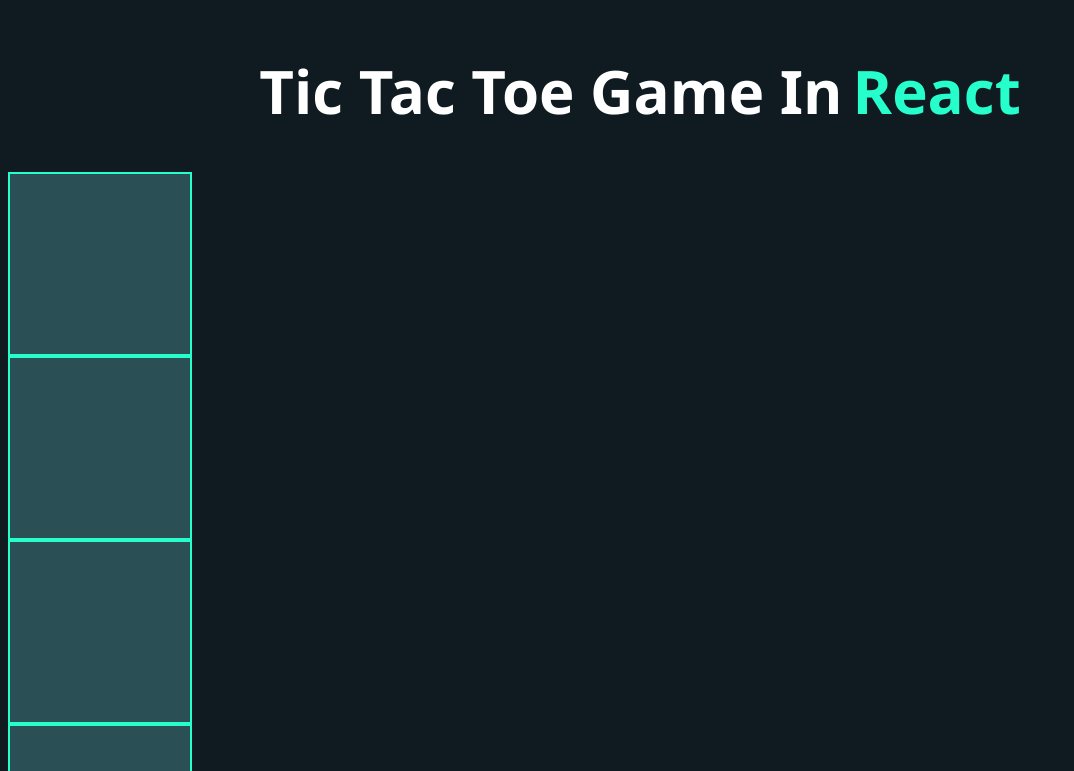
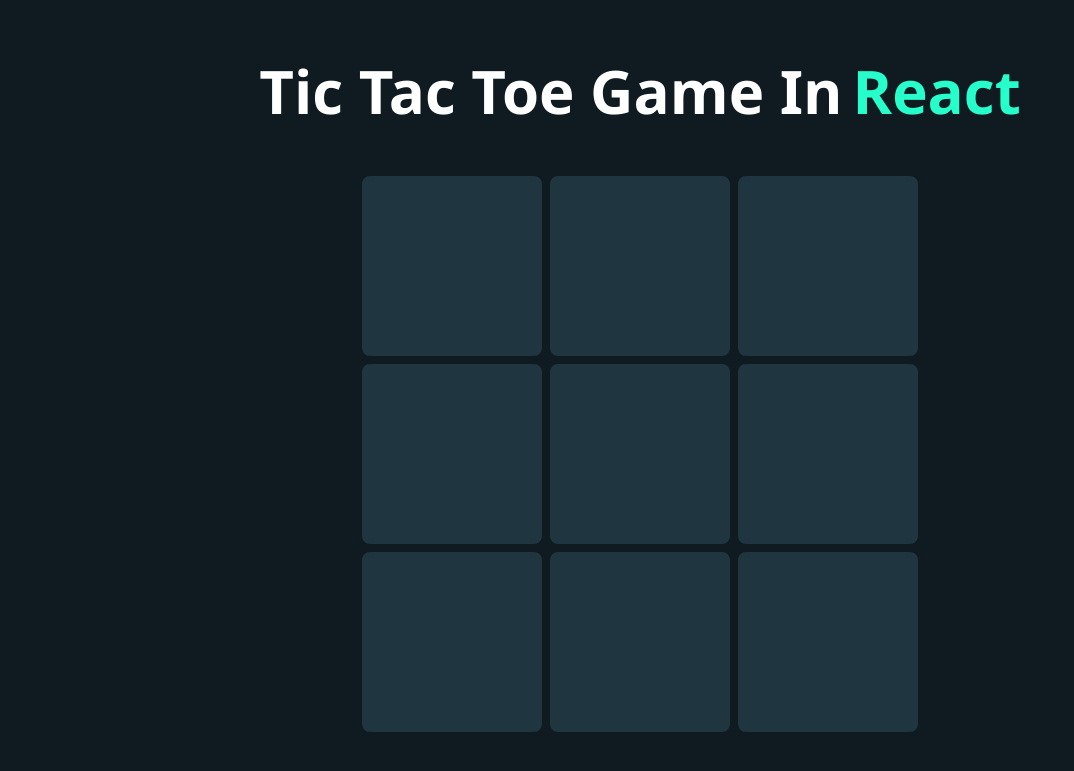
Before and after one commit to SoftEngX/tic-tac-toe, a React app: page / in a window 1280 px wide. Shown: the top 771 px of the page, without its empty margins (0-1074 px from the left). Built offline with nearby package versions, Linux system fonts and the light colour scheme; the HTML template or start-up script is replaced by a standard one.

Commit message:
Add styles for boxes

```diff
--- a/src/Components/TicTacToe/TicTacToe.css
+++ b/src/Components/TicTacToe/TicTacToe.css
@@ -34,7 +34,15 @@
   width: 180px;
   justify-content: center;
   align-items: center;
-  background: #2a5055;
-  border: 2px solid #26ffcb;
+  background: #1f3540;
+  border: 4px solid #0f1b21;
   cursor: pointer;
+  border-radius: 12px;
 }
+
+.board {
+  height: 600px;
+  width: 564px;
+  display: flex;
+  margin: auto;
+}
```
